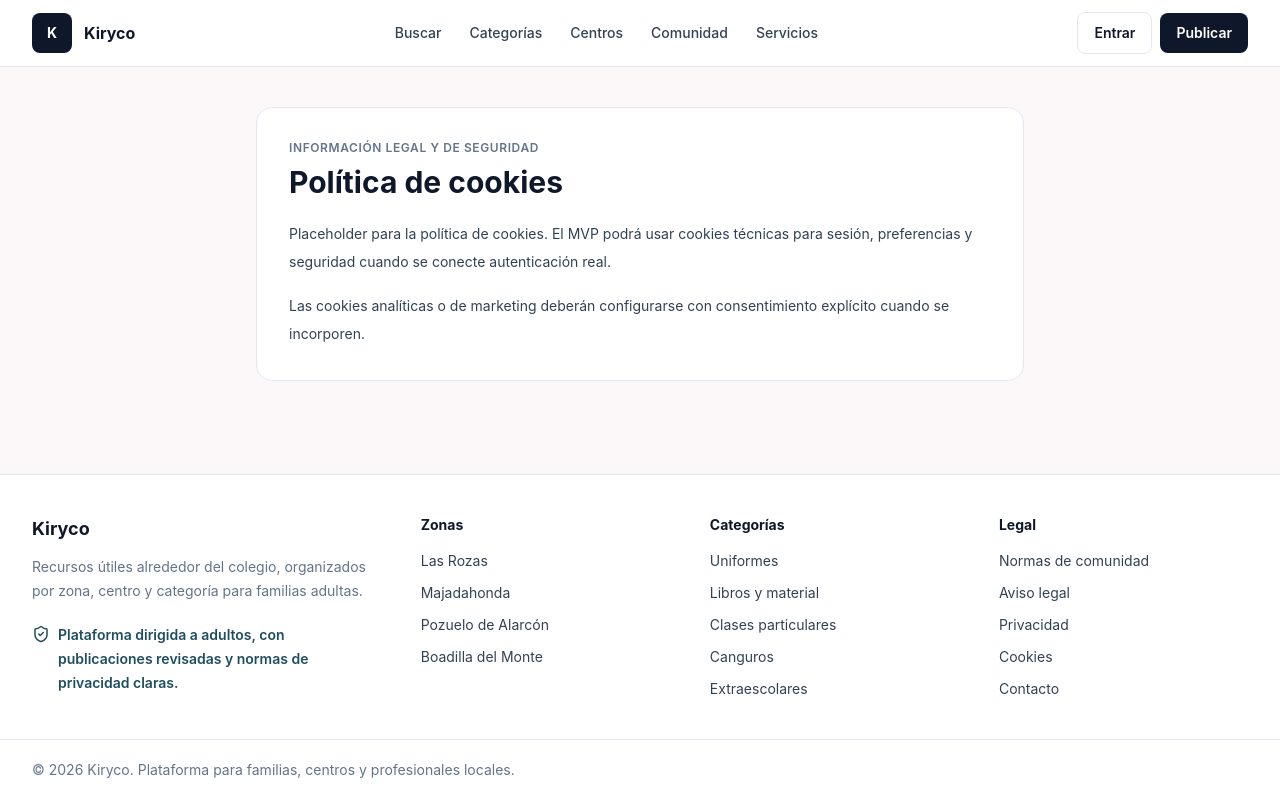
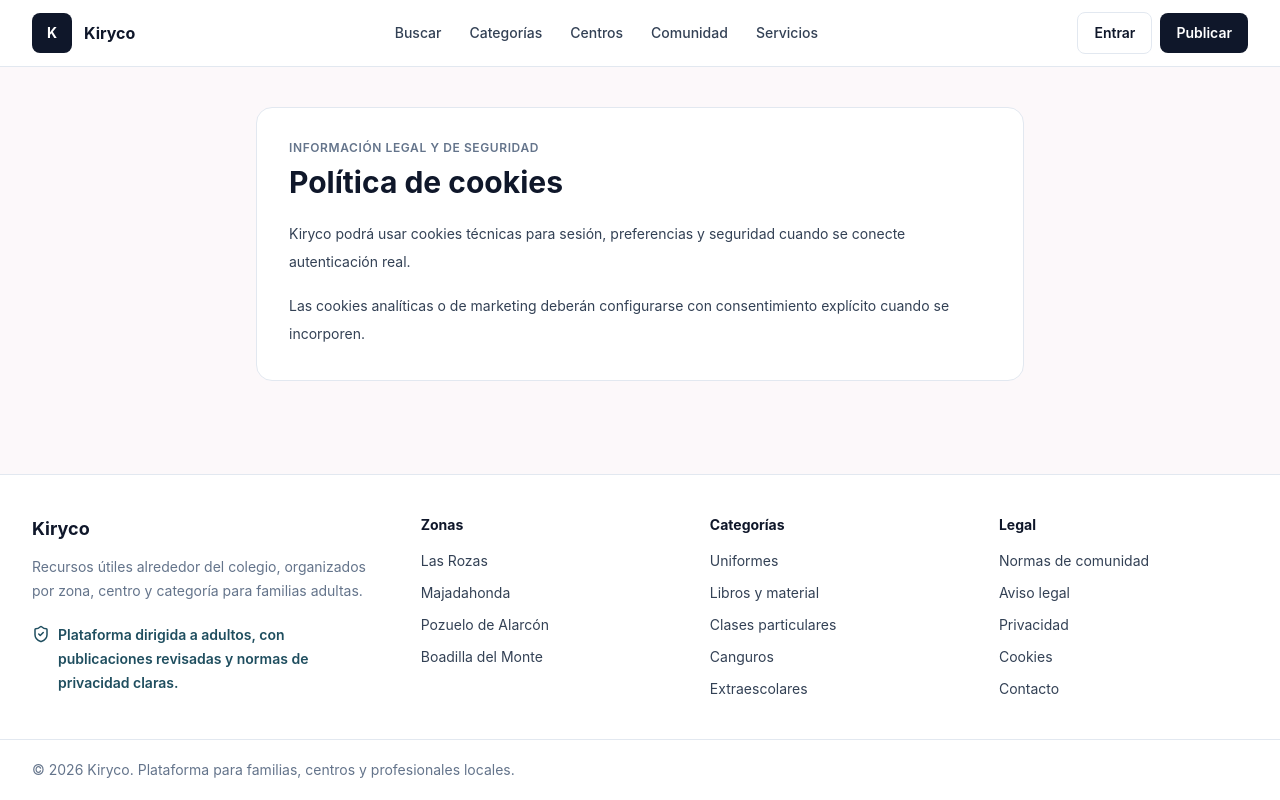
Before and after one commit to rdrgzjavier/kiryco, a Next.js app: page /cookies in a window 1280 px wide. Built offline with nearby package versions, Linux system fonts and the light colour scheme.

Commit message:
Remove MVP wording from cookies page

```diff
--- a/src/app/cookies/page.tsx
+++ b/src/app/cookies/page.tsx
@@ -3,7 +3,7 @@ import LegalPage from "@/components/LegalPage";
 export default function CookiesPage() {
   return (
     <LegalPage title="Política de cookies">
-      <p>Placeholder para la política de cookies. El MVP podrá usar cookies técnicas para sesión, preferencias y seguridad cuando se conecte autenticación real.</p>
+      <p>Kiryco podrá usar cookies técnicas para sesión, preferencias y seguridad cuando se conecte autenticación real.</p>
       <p>Las cookies analíticas o de marketing deberán configurarse con consentimiento explícito cuando se incorporen.</p>
     </LegalPage>
   );
```
